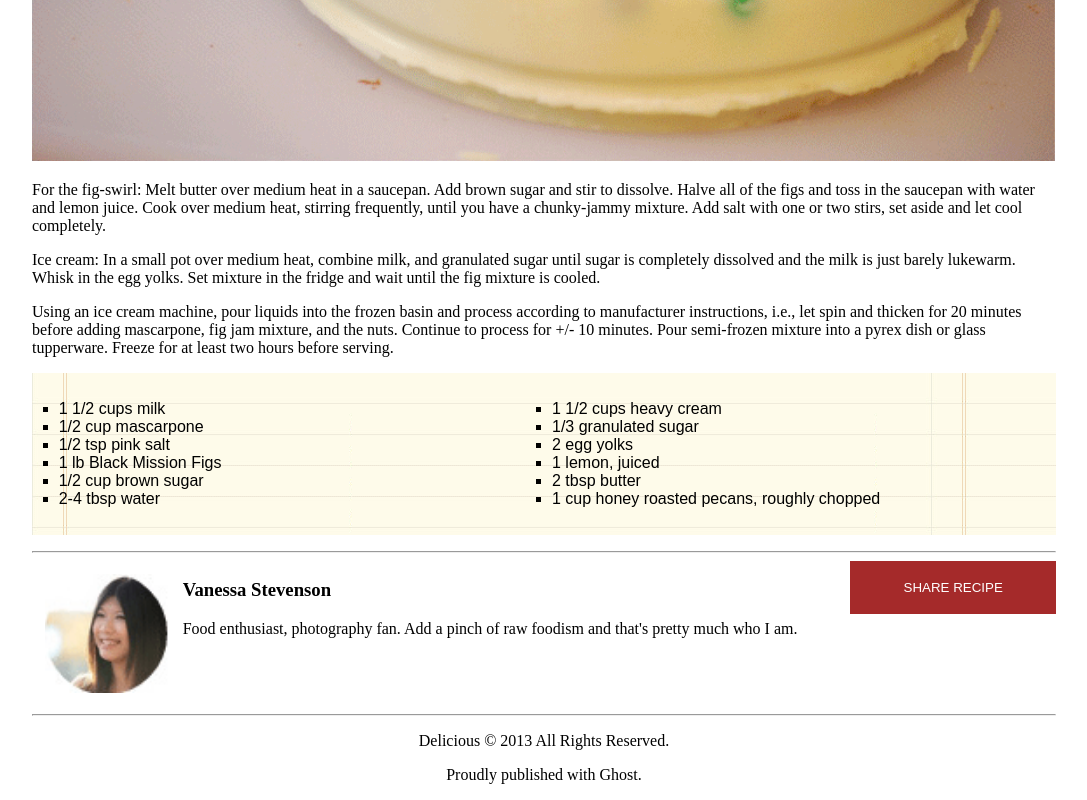
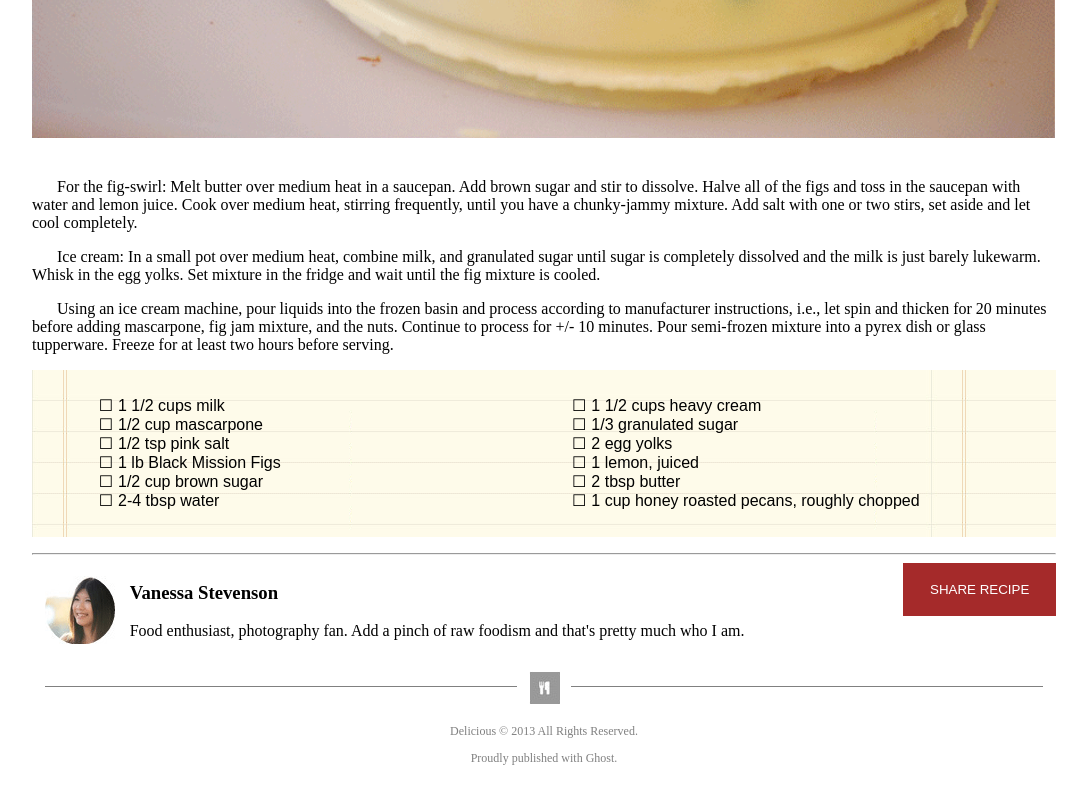
Before and after one commit to Zan4567/Chocolate_Pizza, a plain HTML site: page index.html in a window 1280 px wide. Shown: the part 750-1550 px from the top of the page, without its empty margins (96-1183 px from the left). After the commit the page ends 1528 px from the top, so only its background shows below. Drawn offline with Linux system fonts and the light colour scheme.

Commit message:
to-do list css + js, print icon and text added.

```diff
--- a/app.js
+++ b/app.js
@@ -0,0 +1,19 @@
+"use strict"
+
+var changeCheck = function(event) {
+  console.log('changeCheck');
+  if(this.className === 'i_unchk') {
+    this.className = 'i_chk';
+  }
+  else if(this.className === 'i_chk') {
+    this.className = 'i_unchk';
+  }
+}
+
+var els = document.getElementsByTagName('li');
+// console.log(els);
+
+for(var x of els) {
+  // console.log('event listener added');
+  x.addEventListener('click', changeCheck);
+}
--- a/index.html
+++ b/index.html
@@ -11,7 +11,7 @@
     <img class="small_logo" src="img/logo.png">
     <div>
       <h1 class="delicious">Delicious</h1>
-      <p>The best food blog on the web.</p>
+      <p class="tagline">The best food blog on the web.</p>
     </div>
     <div class="centerspace">
 
@@ -32,25 +32,29 @@
   <hr>
   <main>
     <h1 class="title">Chocolate Pizza</h1>
-    <p>Posted on 15 Dec 2013 / Desserts</p>
+    <p class="subtitle">Posted on 15 Dec 2013 / Desserts</p>
+    <span class="print">
+      <img src="img/print-icon.png">
+      <p>print</p>
+    </span>
     <img src="img/choco-pizza.png" class="largeimage">
-    <p>For the fig-swirl: Melt butter over medium heat in a saucepan. Add brown sugar and stir to dissolve. Halve all of the figs and toss in the saucepan with water and lemon juice. Cook over medium heat, stirring frequently, until you have a chunky-jammy mixture. Add salt with one or two stirs, set aside and let cool completely.</p>
-    <p>Ice cream: In a small pot over medium heat, combine milk, and granulated sugar until sugar is completely dissolved and the milk is just barely lukewarm. Whisk in the egg yolks. Set mixture in the fridge and wait until the fig mixture is cooled.</p>
-    <p>Using an ice cream machine, pour liquids into the frozen basin and process according to manufacturer instructions, i.e., let spin and thicken for 20 minutes before adding mascarpone, fig jam mixture, and the nuts. Continue to process for +/- 10 minutes. Pour semi-frozen mixture into a pyrex dish or glass tupperware. Freeze for at least two hours before serving.</p>
+    <p class="maintext">For the fig-swirl: Melt butter over medium heat in a saucepan. Add brown sugar and stir to dissolve. Halve all of the figs and toss in the saucepan with water and lemon juice. Cook over medium heat, stirring frequently, until you have a chunky-jammy mixture. Add salt with one or two stirs, set aside and let cool completely.</p>
+    <p class="maintext">Ice cream: In a small pot over medium heat, combine milk, and granulated sugar until sugar is completely dissolved and the milk is just barely lukewarm. Whisk in the egg yolks. Set mixture in the fridge and wait until the fig mixture is cooled.</p>
+    <p class="maintext">Using an ice cream machine, pour liquids into the frozen basin and process according to manufacturer instructions, i.e., let spin and thicken for 20 minutes before adding mascarpone, fig jam mixture, and the nuts. Continue to process for +/- 10 minutes. Pour semi-frozen mixture into a pyrex dish or glass tupperware. Freeze for at least two hours before serving.</p>
 
     <ul class="ingredients">
-      <li>1 1/2 cups milk</li>
-      <li>1/2 cup mascarpone</li>
-      <li>1/2 tsp pink salt</li>
-      <li>1 lb Black Mission Figs</li>
-      <li>1/2 cup brown sugar</li>
-      <li>2-4 tbsp water</li>
-      <li>1 1/2 cups heavy cream</li>
-      <li>1/3 granulated sugar</li>
-      <li>2 egg yolks</li>
-      <li>1 lemon, juiced</li>
-      <li>2 tbsp butter</li>
-      <li>1 cup honey roasted pecans, roughly chopped</li>
+      <li class="i_unchk">1 1/2 cups milk</li>
+      <li class="i_unchk">1/2 cup mascarpone</li>
+      <li class="i_unchk">1/2 tsp pink salt</li>
+      <li class="i_unchk">1 lb Black Mission Figs</li>
+      <li class="i_unchk">1/2 cup brown sugar</li>
+      <li class="i_unchk">2-4 tbsp water</li>
+      <li class="i_unchk">1 1/2 cups heavy cream</li>
+      <li class="i_unchk">1/3 granulated sugar</li>
+      <li class="i_unchk">2 egg yolks</li>
+      <li class="i_unchk">1 lemon, juiced</li>
+      <li class="i_unchk">2 tbsp butter</li>
+      <li class="i_unchk">1 cup honey roasted pecans, roughly chopped</li>
     </ul>
     <hr>
     <div class="byline">
@@ -62,10 +66,11 @@
       <button type="button" class="share">SHARE RECIPE</button>
     </div>
   </main>
-  <hr>
+  <hr class="footer_line">
   <footer>
     <p>Delicious &copy; 2013 All Rights Reserved.</p>
     <p>Proudly published with Ghost.</p>
   </footer>
+  <script type="text/javascript" src="app.js"></script>
 </body>
 </html>
--- a/style.css
+++ b/style.css
@@ -8,11 +8,16 @@ header {
   display: flex;
   flex-direction: row;
   justify-content: flex-start;
+  margin-bottom: 20pt;
 }
 
 footer {
   text-align: center;
+  font-size: 9pt;
+  color: grey;
 }
+
+
 
 .small_logo {
   height: 100%;
@@ -25,6 +30,12 @@ footer {
   margin: 0;
 }
 
+.tagline {
+  margin: 0;
+  text-transform: uppercase;
+  font-size: 8pt;
+}
+
 .centerspace {
   flex-grow: 1;
 }
@@ -34,25 +45,68 @@ footer {
   margin-left: 10pt;
 }
 
+.print {
+  position: relative;
+  display: inline;
+  white-space: nowrap;
+  overflow: hidden;
+  margin-left: 90%;
+}
+.print p {
+  display: inline;
+  color: gray;
+}
+
 .largeimage {
   width: 100%;
+  margin: 20px;
+  margin-left: 0;
 }
 
 .title {
   font-family: sans-serif;
+  margin-bottom: 0;
+}
+
+.subtitle {
+  margin: 0;
+  text-transform: uppercase;
+  font-size: 8pt;
+  color: grey;
+}
+
+.maintext {
+  text-indent: 25px;
 }
 
 .ingredients {
   background-image: url('img/list-bg.png');
-  list-style-type: square;
+  /*list-style-position: inside;*/
+  /*list-style-type: square;*/
+  list-style: none;
   column-count: 2;
   font-family: sans-serif;
   padding: 20pt 20pt;
+  padding-left: 50pt;
+}
+
+.i_chk {
+  text-decoration: line-through;
+}
+
+.i_unchk:before {
+  content: '\2610';
+  display: inline-block;
+  margin-right: 5px;
+}
+.i_chk:before {
+  content: '\2611';
+  display: inline-block;
+  margin-right: 5px;
 }
 
 .author {
   margin: 10pt;
-  flex-grow: 1;
   flex-shrink: 0;
 }
 
@@ -67,7 +121,6 @@ footer {
   background-color: brown;
   color: white;
   border-style: none;
-  flex-grow: 1;
   flex-shrink: 0;
 }
 
@@ -79,3 +132,38 @@ footer {
   flex-grow: 1;
   flex-shrink: 1;
 }
+
+hr.footer_line {
+  height: 40px;
+  margin: 10pt;
+  display: block;
+  background-image: url('img/small-logo.png');
+  background-repeat: no-repeat;
+  background-position: center top;
+  border-style: none;
+  position: relative;
+}
+
+hr.footer_line:before, hr.footer_line:after {
+  content: '';
+  display: block;
+  position: absolute;
+  border-bottom-style: solid;
+  border-color: grey;
+  border-width: thin;
+  top: 15px;
+  min-width: 270px;
+  justify-content: center;
+}
+
+hr.footer_line:before {
+  left: 0;
+  right: 50%;
+  margin-right: 20pt;
+}
+
+hr.footer_line:after {
+  left: 50%;
+  right: 0;
+  margin-left: 20pt;
+}
```
